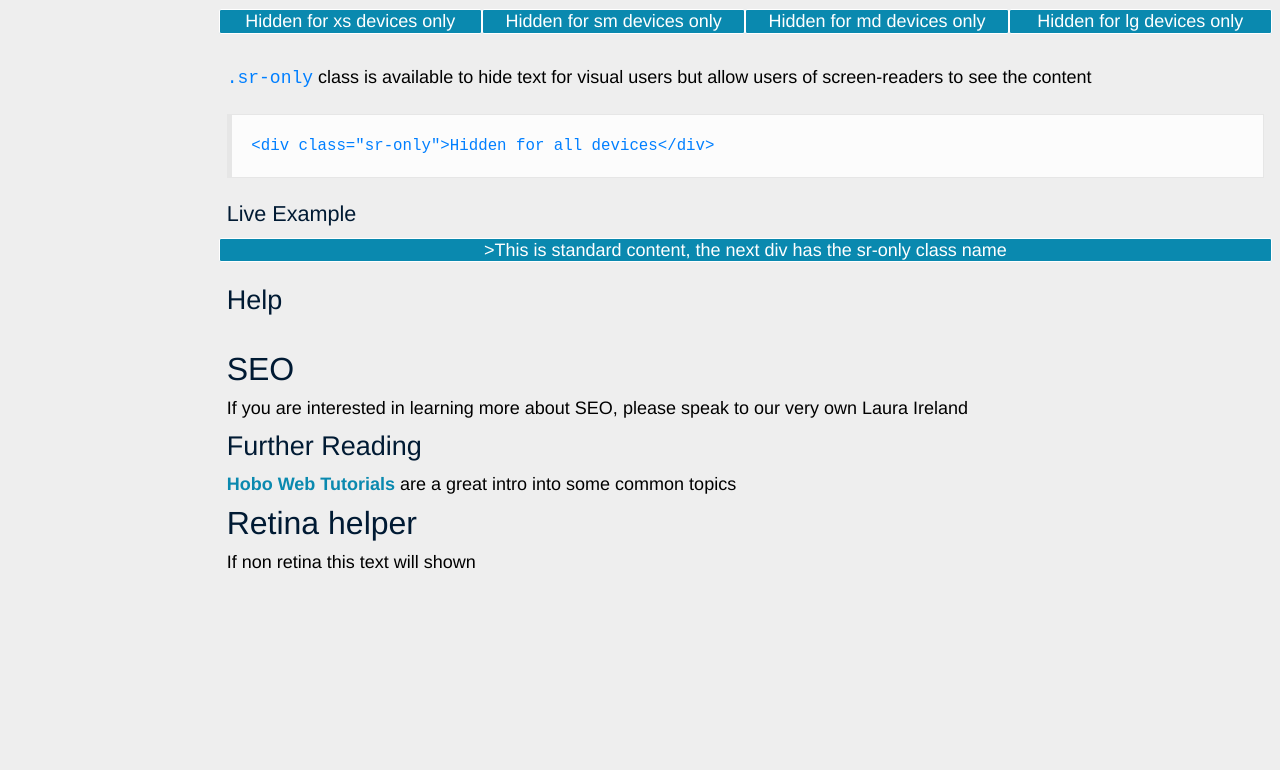
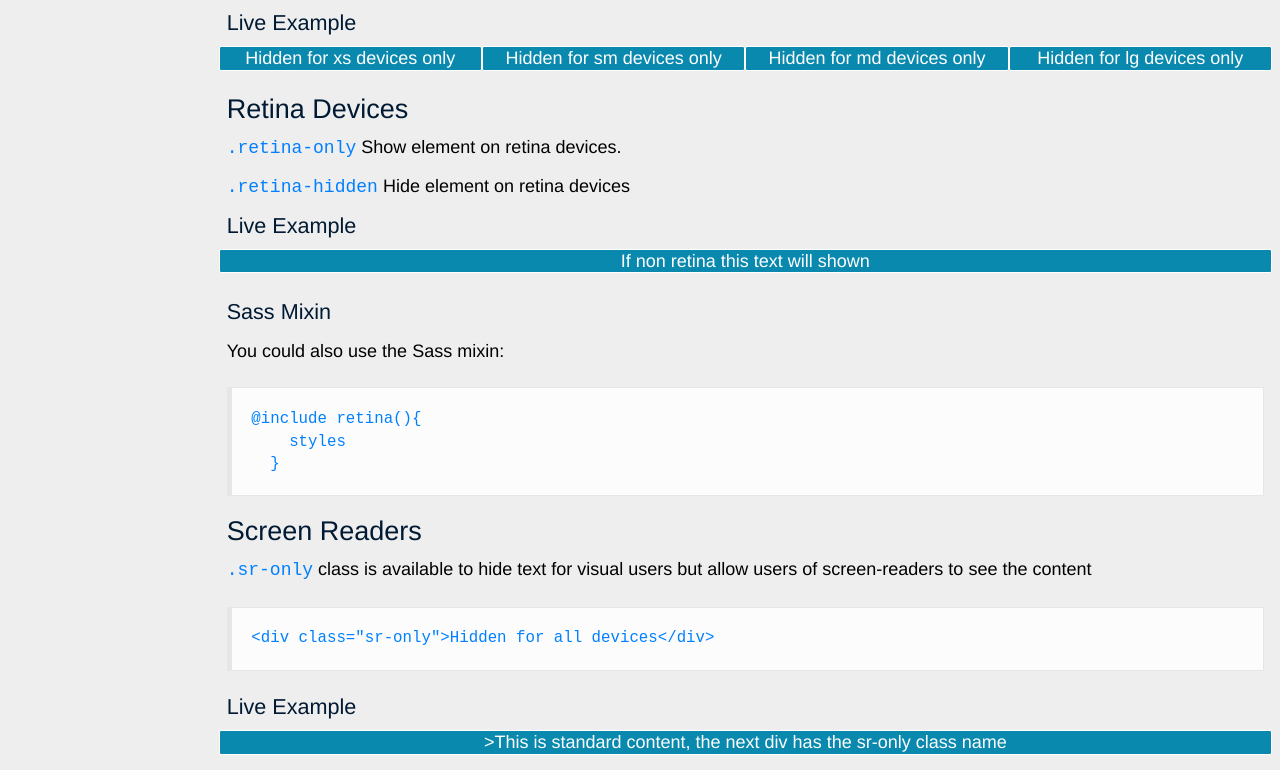
Before and after one commit to peter-mouland/styles-toolkit, a website: page docs/index.html in a window 1280 px wide. Shown: the part 1820-2590 px from the top of the page. Before the commit the page ends 2393 px from the top, so only its background shows below. Drawn offline with Linux system fonts and the light colour scheme.

Commit message:
add mixin to retina docs

```diff
--- a/docs/index.html
+++ b/docs/index.html
@@ -244,6 +244,7 @@
             <a name="helpers"></a>
             <section>
                 <h2>Helpers</h2>
+                <h3>Hiding Elements</h3>
                 <p><code>.n-hidden</code> classes are available for all break-points as modifiers.</p>
 
                 <pre><code>&lt;div class="n-hidden">Hidden for all devices&lt;/div>
@@ -266,6 +267,25 @@
                     <div class="box-row n-col-xs n-hidden--lg">Hidden for lg devices and bigger</div>
                     <div class="box-row n-col-xs n-hidden--lg-only">Hidden for lg devices only</div>
                 </div>
+
+                <h3>Retina Devices</h3>
+                <p><code>.retina-only</code> Show element on retina devices.</p>
+                <p><code>.retina-hidden</code> Hide element on retina devices</p>
+
+                <h4>Live Example</h4>
+
+                <div class="n-row">
+                    <div class="box-row n-col-xs retina-only">If retina this text will be shown</div>
+                    <div class="box-row n-col-xs retina-hidden">If non retina this text will shown</div>
+                </div>
+
+                <h4>Sass Mixin</h4>
+                <p>You could also use the Sass mixin:</p>
+                <pre><code>@include retina(){
+    styles
+  }</code></pre>
+
+                <h3>Screen Readers</h3>
                 <p><code>.sr-only</code> class is available to hide text for visual users but allow users of screen-readers to see the content</p>
                 <pre><code>&lt;div class="sr-only">Hidden for all devices&lt;/div></code></pre>
                 <h4>Live Example</h4>
@@ -273,7 +293,6 @@
                     <div class="box-row n-col-xs ">>This is standard content, the next div has the sr-only class name</div>
                     <div class="box-row n-col-xs sr-only">Hidden for visual users</div>
                 </div>
-                <h3>Help</h3>
             </section>
 
             <a name="seo"></a>
@@ -282,12 +301,6 @@
                 <p>If you are interested in learning more about SEO, please speak to our very own Laura Ireland</p>
                 <h3>Further Reading</h3>
                 <p><a href="http://www.hobo-web.co.uk/seo-blog/">Hobo Web Tutorials</a> are a great intro into some common topics</p>
-            </section>
-
-            <section>
-                <h2>Retina helper</h2>
-                <div class="retina-only">If retina this text will be shown</div>
-                <div class="retina-hidden">If non retina this text will shown</div>
             </section>
         </main>
       </div>
```
